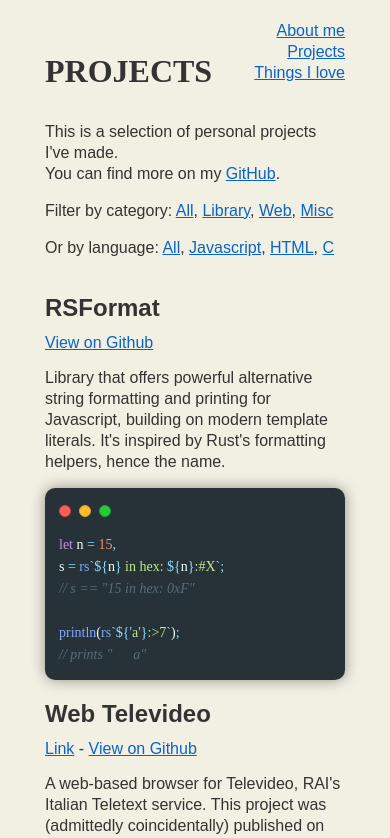
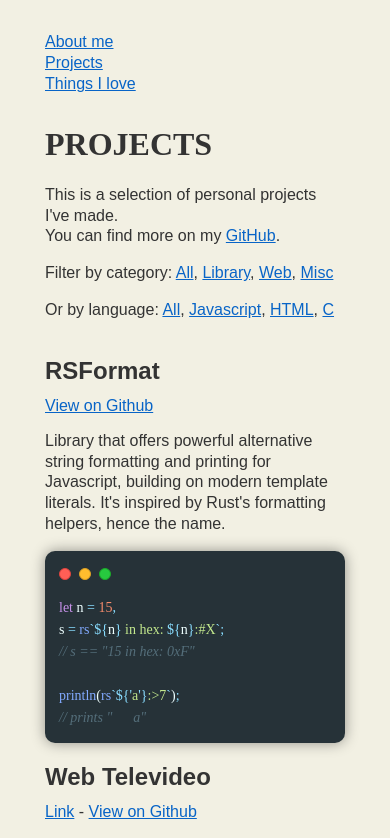
Before and after one commit to p2js/alfio.website, a SvelteKit app: page /projects in a window 390 px wide. Shown: the top 838 px of the page. Built offline with nearby package versions, Linux system fonts and the light colour scheme; a web font is replaced by a local one.

Commit message:
fix layouts for mobile

```diff
--- a/src/components/blog/Horizontal.svelte
+++ b/src/components/blog/Horizontal.svelte
@@ -11,12 +11,12 @@
         display: grid;
         grid-template-columns: repeat(var(--columns, 2), 1fr);
         column-gap: var(--gap, 2em);
-        margin-block: -1em;
     }
 
     @media only screen and (max-width: 800px) {
         div {
             grid-template-columns: 1fr;
+            row-gap: 1em;
         }
     }
 </style>
--- a/src/routes/+layout.svelte
+++ b/src/routes/+layout.svelte
@@ -100,18 +100,27 @@
 	:global(a, a:visited) {
 		color: #0864c7;
 	}
+
 	:global(p, li) {
 		line-height: 1.3em;
 	}
 
+	:global(img) {
+		max-width: 100%;
+	}
+
 	@media only screen and (max-width: 800px) {
 		.main {
-			margin: 1em auto 0;
+			margin: 2em auto;
 			min-width: 300px;
+		}
+		nav {
+			text-align: start;
+			width: 100%;
+			margin-bottom: 2em;
 		}
 		:global(h1) {
 			padding-top: 1em;
-			margin-bottom: 1em;
 		}
 	}
 </style>
--- a/src/routes/[postType=postType]/[post]/+page.svelte
+++ b/src/routes/[postType=postType]/[post]/+page.svelte
@@ -27,7 +27,9 @@
         <p>
             Published {format(published)}
             {#if last_modified}
-                — Last modified {format(last_modified)}
+                <span class="last-modified">
+                    Last modified {format(last_modified)}
+                </span>
             {/if}
         </p>
         {#if cover_image}
@@ -59,7 +61,13 @@
 
     @media only screen and (max-width: 800px) {
         h1 {
-            margin-top: 0em;
+            margin-top: -0.5em;
+        }
+        header span {
+            display: block;
+        }
+        .last-modified::before {
+            display: none;
         }
     }
 
@@ -67,6 +75,10 @@
         color: #666;
         font-size: 14px;
         margin: 0;
+    }
+
+    .last-modified::before {
+        content: " — ";
     }
 
     main {
```
Also changed, not shown: src/components/Figure.svelte (+8 -8 lines), 1 other file (tests, documents, lock files or other folders).
